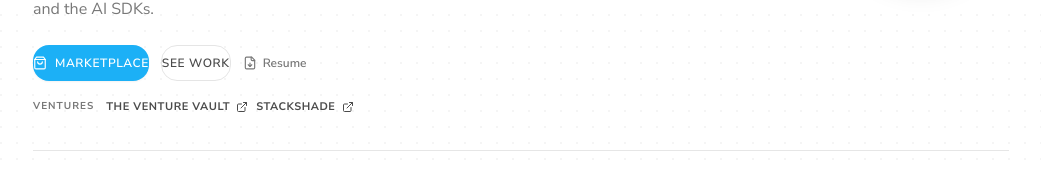
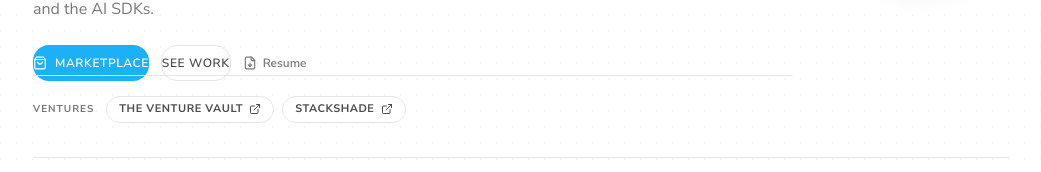
Before and after one commit to SH20RAJ/sh20raj.github.io, a Next.js app: page / in a window 1280 px wide. Shown: the part 297-469 px from the top of the page, without its empty margins (119-1160 px from the left). Built offline with nearby package versions, Linux system fonts and the light colour scheme; no server answers.

Commit message:
style: update ventures section with border, padding, and pill-styled link buttons

```diff
--- a/src/app/home-client.tsx
+++ b/src/app/home-client.tsx
@@ -266,23 +266,25 @@ export function HomeClient({ DATA }: { DATA: any }) {
                   </a>
                 </div>
                 <BlurFade delay={BLUR_FADE_DELAY * 3.2}>
-                  <div className="flex flex-wrap justify-center md:justify-start gap-2 pt-4 mt-2">
+                  <div className="flex flex-wrap items-center gap-2 pt-5 border-t border-[var(--duo-swan)]/60">
                     <span className="text-[10px] font-bold uppercase tracking-widest text-muted-foreground mr-1">Ventures</span>
                     <a
                       href="https://app.notion.com/p/The-Venture-Vault-393cd0ed0c25801eb0daf8cbf1862c94"
                       target="_blank"
                       rel="noopener noreferrer"
-                      className="inline-flex items-center gap-1.5 text-[11px] font-bold uppercase tracking-wider text-[var(--duo-eel)] hover:text-[var(--duo-feather)] transition-colors"
+                      className="inline-flex items-center gap-1.5 text-[11px] font-bold uppercase tracking-wider px-3 py-1 rounded-full border-2 border-[var(--duo-swan)] bg-background text-[var(--duo-eel)] hover:border-[var(--duo-feather)] hover:text-[var(--duo-feather)] transition-all"
                     >
-                      The Venture Vault <ExternalLink className="size-3" />
+                      The Venture Vault
+                      <ExternalLink className="size-3" />
                     </a>
                     <a
                       href="https://stack-shade.github.io/"
                       target="_blank"
                       rel="noopener noreferrer"
-                      className="inline-flex items-center gap-1.5 text-[11px] font-bold uppercase tracking-wider text-[var(--duo-eel)] hover:text-[var(--duo-feather)] transition-colors"
+                      className="inline-flex items-center gap-1.5 text-[11px] font-bold uppercase tracking-wider px-3 py-1 rounded-full border-2 border-[var(--duo-swan)] bg-background text-[var(--duo-eel)] hover:border-[var(--duo-feather)] hover:text-[var(--duo-feather)] transition-all"
                     >
-                      StackShade <ExternalLink className="size-3" />
+                      StackShade
+                      <ExternalLink className="size-3" />
                     </a>
                   </div>
                 </BlurFade>
```
